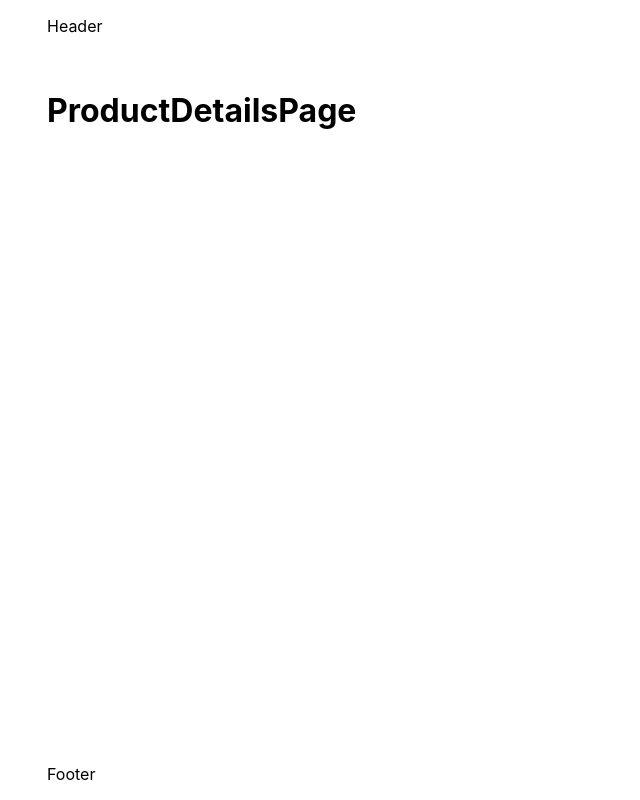
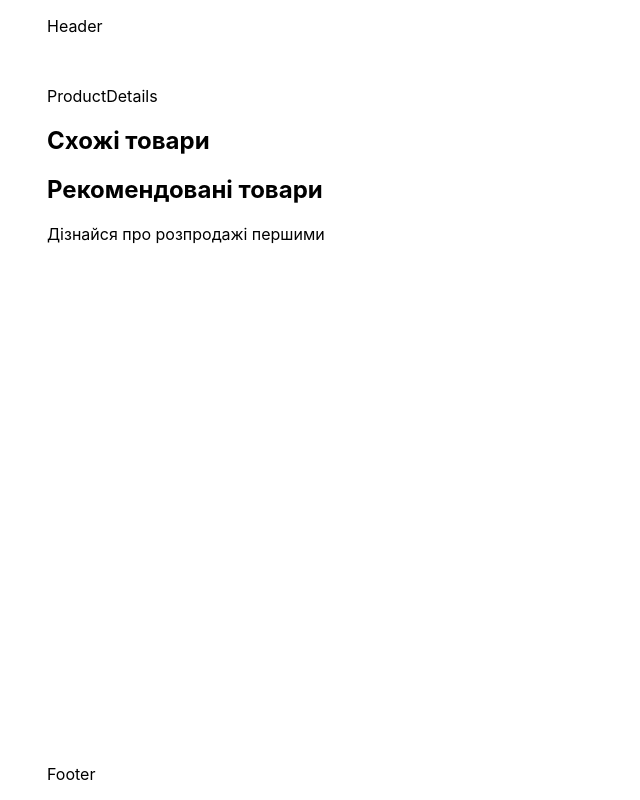
Before and after one commit to teiatan/princess-room-store, a React (Create React App) app: page /princess-room-store/products/1 in a window 1280 px wide. Shown: the whole page, without its empty margins (0-640 px from the left). Built offline with nearby package versions, Linux system fonts and the light colour scheme.

Commit message:
add main structure for product details page

```diff
--- /dev/null
+++ b/src/components/ProductCard/ProductCard.jsx
@@ -0,0 +1,5 @@
+export const ProductCard = () => {
+    return (
+        <div>ProductCard</div>
+    )
+}
--- /dev/null
+++ b/src/components/ProductDetails/ProductDetails.jsx
@@ -0,0 +1,5 @@
+export const ProductDetails = () => {
+    return (
+        <p>ProductDetails</p>
+    );
+};
--- /dev/null
+++ b/src/components/ProductsList/ProductsList.jsx
@@ -0,0 +1,16 @@
+import { ProductCard } from "components/ProductCard/ProductCard";
+
+export const ProductsList = ({title, products=[]}) => {
+    return (
+        <>
+            {title && <h2>{title}</h2>}
+            <ul>
+                {products.map(product => {
+                    return(
+                        <ProductCard key={product.id}/>
+                    )
+                })}
+            </ul>
+        </>
+    );
+};
--- /dev/null
+++ b/src/components/SubscibtionForm/SubscibtionForm.jsx
@@ -0,0 +1,5 @@
+export const SubscibtionForm = () => {
+    return (
+        <p>Дізнайся про розпродажі першими</p>
+    )
+}
--- a/src/pages/ProductDetailsPage.jsx
+++ b/src/pages/ProductDetailsPage.jsx
@@ -1,6 +1,22 @@
+import { ProductDetails } from "components/ProductDetails/ProductDetails";
+import { ProductsList } from "components/ProductsList/ProductsList";
+import { SubscibtionForm } from "components/SubscibtionForm/SubscibtionForm";
+
 function ProductDetailsPage() {
     return (
-        <h1>ProductDetailsPage</h1>
+        <>
+            <ProductDetails />
+
+            <ProductsList
+                title='Схожі товари'
+            />
+
+            <ProductsList
+                title='Рекомендовані товари'
+            />
+
+            <SubscibtionForm />
+        </>
     )
 };
 
--- a/src/pages/ProductsListPage.jsx
+++ b/src/pages/ProductsListPage.jsx
@@ -1,6 +1,12 @@
+import { ProductsList } from "components/ProductsList/ProductsList";
+
 function ProductsListPage() {
     return (
-        <h1>ProductsListPage</h1>
+        <>
+            <ProductsList
+                title="Усі товари"
+            />
+        </>
     )
 };
 
```
Also changed, not shown: src/components/ProductCard/ProductCard.styled.js (added), src/components/ProductDetails/ProductDetails.styled.js (added), src/components/ProductsList/ProductsList.styled.js (added), src/components/SubscibtionForm/SubscibtionForm.styled.js (added).
